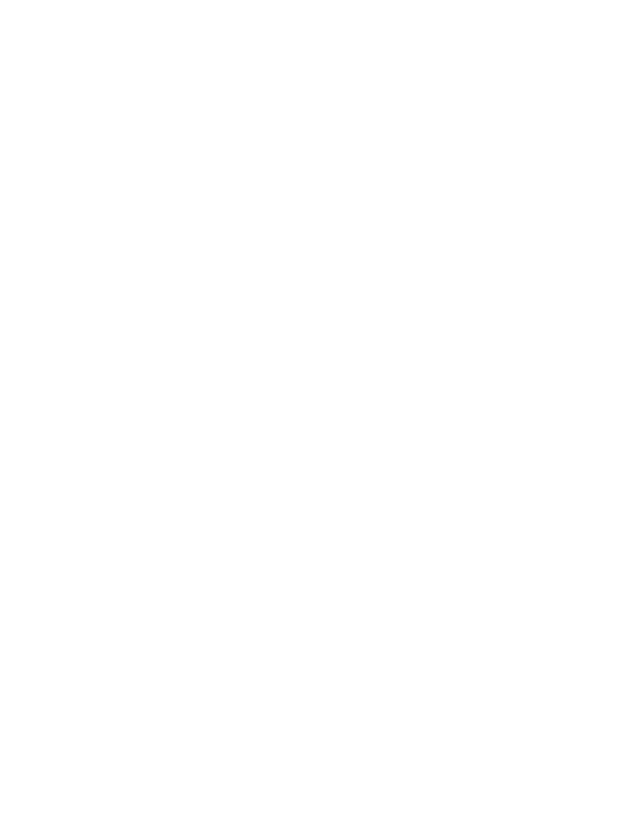
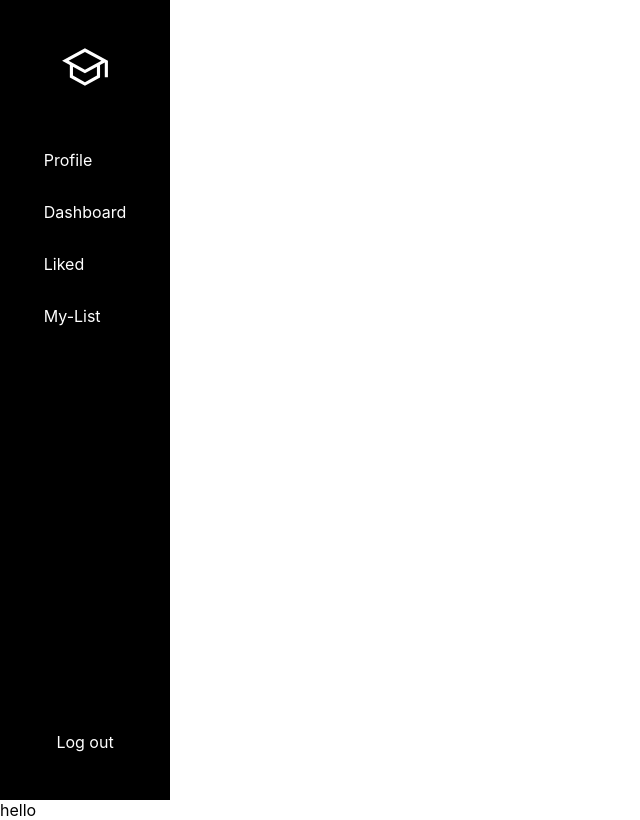
Before and after one commit to Majed-Habli/YourDailyCookBook, a React (Create React App) app in the folder daily-cook-book/: page /user in a window 1280 px wide. Before the commit this address had no page. Shown: the whole page, without its empty margins (0-640 px from the left). Built offline with nearby package versions, Linux system fonts and the light colour scheme.

Commit message:
Client <> Updated sidebar structure and styling, as well as prepared the layout.

```diff
--- a/daily-cook-book/src/App.js
+++ b/daily-cook-book/src/App.js
@@ -3,6 +3,8 @@ import React from 'react';
 import {BrowserRouter, Routes, Route} from 'react-router-dom';
 import Signin from './pages/signin/signin';
 import Register from './pages/signup/signup';
+import Dashboard from './pages/dashboard/dashboard';
+import PageLayout from './utils/layout/pageLayout';
 
 function App() {
   return (
@@ -10,6 +12,11 @@ function App() {
       <Routes>
         <Route path='/' element={<Signin/>}/>
         <Route path='/register' element={<Register/>}/>
+
+        <Route path="/user" element={<PageLayout />}>
+          <Route index element={<Dashboard />} />
+        </Route>
+
       </Routes>
     </BrowserRouter>
   );
--- a/daily-cook-book/src/components/sidebar/sidebar.jsx
+++ b/daily-cook-book/src/components/sidebar/sidebar.jsx
@@ -1,13 +1,15 @@
 import React, {useState} from "react";
 import { useNavigate } from "react-router-dom";
-import styles from './sidebar.module.css';
+import styles from './sidebar.module.css'
 
 const Sidebar = (sidebarContent) => {
     const navigate = useNavigate();
   const [content, useContent] = useState(sidebarContent ? sidebarContent : []);
   return (
-    <div className="sidebar">
-      <div className="logo">
+    <div className={styles.sidebar}>
+        <div className={styles.top_container}>
+
+            <div className={styles.logo}>
                 <svg
                 xmlns="http://www.w3.org/2000/svg"
                 height="20px"
@@ -18,20 +20,20 @@ const Sidebar = (sidebarContent) => {
                 </svg>
             </div>
 
-      <div className="mid">
-        {content.map((nav, index) => {
-          return (
-            <div className="one-navigate" key={index} onClick={nav.onclick}>
-              {/* {nav.svg} */}
+            <div className={styles.mid}>
+                <div className={styles.nav}>Profile</div>
+                <div className={styles.nav}>Dashboard</div>
+                <div className={styles.nav}>Liked</div>
+                <div className={styles.nav}>My-List</div>
+                {/* onClick={nav.onclick}> */}
             </div>
-          );
-        })}
         </div>
+
       <div
-        className="bottom one-navigate"
+        className={styles.bottom}
         onClick={() => { localStorage.clear();
           ;navigate("/")}}>
-        {/* <FiLogOut size={35} /> */}
+        Log out
       </div>
     </div>
   );
--- a/daily-cook-book/src/components/sidebar/sidebar.module.css
+++ b/daily-cook-book/src/components/sidebar/sidebar.module.css
@@ -1,37 +1,58 @@
 .sidebar {
-    width: 100px;
+    width: 170px;
     height: 100vh;
     display: flex;
-    position: fixed;
     flex-direction: column;
     align-items: center;
-    gap: 100px;
-    padding: 30px;
-    background-color: var(--black);
-    color: var(--white);
-
+    background-color: black;
+    color: white;
 }
 
-  .sidebar .mid {
+.top_container{
     display: flex;
     flex-direction: column;
-    height: 420px;
-    gap: 50px;
+    align-items: center;
+    justify-content: space-between;
+}
+
+.mid {
+    height: 300px;
+    display: flex;
+    flex-direction: column;
+    row-gap: 2rem;
+    padding: 3rem 1rem;
+}
+
+.nav{
+    cursor: pointer;
+}
+
+.nav:hover{
+    color: rgb(205, 202, 202);
 }
 
 .logo {
+    width: 70px;
+    height: 70px;
+    display: flex;
+    align-items: center;
+    justify-content: center;
     font-size: 15px;
     font-weight: bold;
-    padding: 10px;
+    margin-top: 2rem;
 }
 
 .logo svg {
     width: 50px;
     height: 50px;
+    color: white;
+    fill: white;
 }
-  .one-navigate {
+
+.bottom{
+    flex: 1;
+    padding-bottom: 3rem;
     display: flex;
-    flex-direction: column;
-    justify-content: flex-start;
+    align-items: flex-end;
     cursor: pointer;
 }
--- a/daily-cook-book/src/pages/dashboard/dashboard.jsx
+++ b/daily-cook-book/src/pages/dashboard/dashboard.jsx
@@ -0,0 +1,10 @@
+import React from "react";
+
+
+const Home = () => {
+    return (
+        <div>hello</div>
+    )
+}
+
+export default Home;
--- a/daily-cook-book/src/pages/signin/signin.jsx
+++ b/daily-cook-book/src/pages/signin/signin.jsx
@@ -22,6 +22,7 @@ const Signin = () => {
             const data = await response.json();
             if(data.status === "success"){
                 console.log("success");
+                window.location.href = './user';
             }else{
                 console.log("user does not exist");
             }
--- /dev/null
+++ b/daily-cook-book/src/utils/layout/pageLayout.jsx
@@ -0,0 +1,40 @@
+import React from "react";
+import {Outlet} from "react-router-dom";
+import styles from './pageLayout.module.css';
+// import Sidebar from "../../components/Sidebar/Sidebar";
+import Sidebar from "../../components/sidebar/sidebar";
+import { useNavigate } from "react-router-dom";
+
+const PageLayout = () => {
+    // const navigate = useNavigate();
+    // const sidebar = [
+    //     {
+    //     svg: <AiFillHome size={32} />,
+    //     onclick: () => navigate("/parent"),
+    //     },
+    //     {
+    //     svg: <ImStatsDots size={32} />,
+    //     onclick: () => navigate("/parent/statistics"),
+    //     },
+    //     {
+    //     svg: <BsCameraVideoFill size={32} />,
+    //     onclick: () => navigate("/parent/bookmeet"),
+    //     },
+    // ];
+
+    return (
+        <div className="Parent_layout app dark">
+            <div className="side_bar_container">
+                <Sidebar/>
+            </div>
+            <div className="outlet_parent">
+                <Outlet/>
+            </div>
+            {/* <div className="body_right"> */}
+                {/* <Profile/> */}
+            {/* </div> */}
+        </div>
+    )
+}
+
+export default PageLayout;
--- /dev/null
+++ b/daily-cook-book/src/utils/layout/pageLayout.module.css
@@ -0,0 +1,18 @@
+.Parent_layout {
+    display: flex;
+}
+
+.side_bar_container{
+    height: 600px;
+}
+
+.outlet_parent {
+    width: 100%;
+    margin-left: 90px;
+}
+
+.body_right{
+    width: 450px;
+    height: 100vh ;
+    background-color:bisque;
+}
```
Lines whose indentation alone changed are shown as unchanged.
